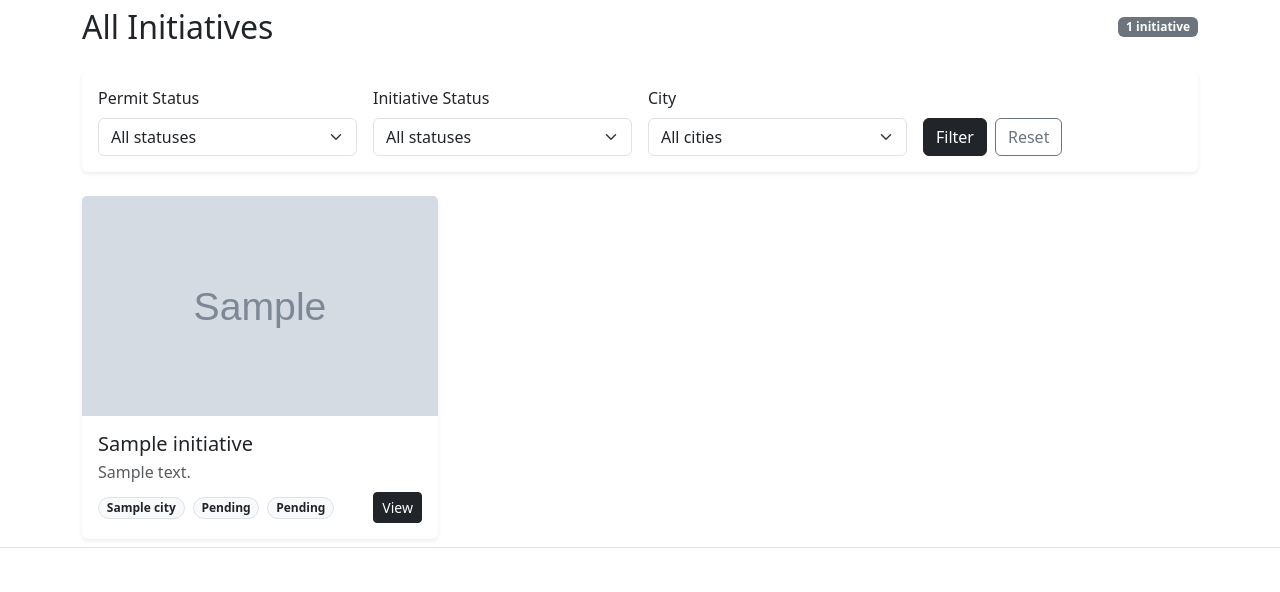
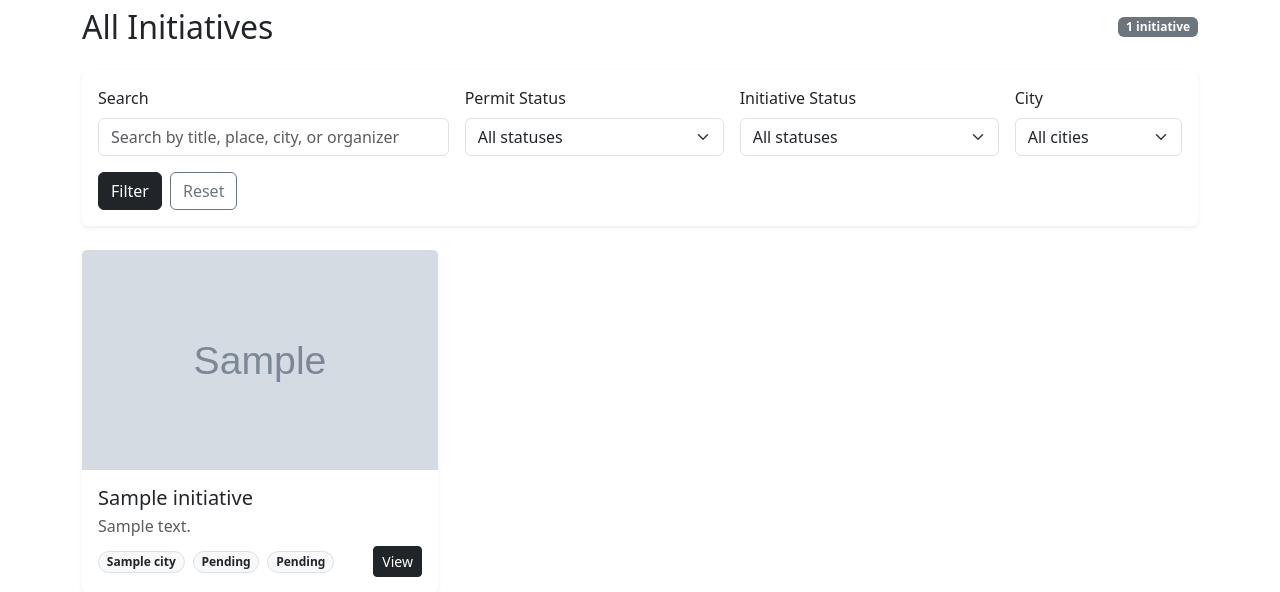
Before and after one commit to FadhelAlmalki/iftar-platform, a Django app: page /initiatives/all/ in a window 1280 px wide. Shown: the part 99-691 px from the top of the page. Run offline with Django 5.2, Linux system fonts and the light colour scheme; tables that the repository leaves empty hold one stand-in row (values such as "Sample post"); grey boxes marked "Sample" are stand-in pictures.

Commit message:
Added fix filter + make a search term functionality + Added on views

```diff
--- a/IftarPlatform/initiatives/templates/initiatives/all_initiatives_filter.html
+++ b/IftarPlatform/initiatives/templates/initiatives/all_initiatives_filter.html
@@ -2,6 +2,13 @@
 <div class="card border-0 shadow-sm mb-4">
     <div class="card-body">
         <form method="get" action="{% url 'initiatives:all_initiatives_view' %}" class="row g-3 align-items-end">
+
+            <div class="col-12 col-md-4">
+                <label for="search" class="form-label">Search</label>
+                <input id="search" type="search" name="search" class="form-control"
+                    placeholder="Search by title, place, city, or organizer"
+                    value="{{ selected_search }}">
+            </div>
 
             <div class="col-12 col-md-3">
                 <label for="permit_status" class="form-label">Permit Status</label>
@@ -23,17 +30,17 @@
                 </select>
             </div>
 
-            <div class="col-12 col-md-3">
+            <div class="col-12 col-md-2">
                 <label for="city" class="form-label">City</label>
                 <select id="city" name="city" class="form-select">
                     <option value="" {% if not selected_city %}selected{% endif %}>All cities</option>
                     {% for city in cities %}
-                    <option value="{{ city.id }}" {% if selected_city == city.id|stringformat:"s" %}selected{%endif %}>{{ city.name }}</option>
+                    <option value="{{ city.id }}" {% if selected_city == city.id|stringformat:"s" %}selected{% endif %}>{{ city.name }}</option>
                     {% endfor %}
                 </select>
             </div>
 
-            <div class="col-12 col-md-3 d-flex gap-2">
+            <div class="col-12 d-flex gap-2 flex-wrap">
                 <button type="submit" class="btn btn-dark">Filter</button>
                 <a href="{% url 'initiatives:all_initiatives_view' %}" class="btn btn-outline-secondary">Reset</a>
             </div>
--- a/IftarPlatform/initiatives/views.py
+++ b/IftarPlatform/initiatives/views.py
@@ -1,5 +1,7 @@
 from django.http import HttpRequest
 from django.shortcuts import render, redirect
+from django.core.paginator import Paginator
+from django.db.models import Q
 from .models import Initiative, City
 from permits.models import Permit
 from django.contrib import messages
@@ -10,14 +12,24 @@ def all_initiatives_view(request: HttpRequest):
     initiatives = Initiative.objects.all().order_by('-created_at')
     cities = City.objects.all().order_by('name')
 
+    search_term = request.GET.get('search', '').strip()
     selected_permit_status = request.GET.get('permit_status', '').strip()
     selected_initiative_status = request.GET.get('initiative_status', '').strip()
     selected_city = request.GET.get('city', '').strip().lower()
 
+    if search_term:
+        initiatives = initiatives.filter(
+            Q(title__icontains=search_term)
+            | Q(description__icontains=search_term)
+            | Q(place__icontains=search_term)
+            | Q(city__name__icontains=search_term)
+            | Q(owner__entity_name__icontains=search_term)
+        )
+
     valid_permit_statuses = [choice[0] for choice in Permit.PermitStatus.choices]
     valid_initiative_statuses = [choice[0] for choice in Initiative.InitiativeStatus.choices]
     if selected_permit_status in valid_permit_statuses:
-        initiatives = initiatives.filter(permit__status=selected_permit_status)
+        initiatives = initiatives.filter(permit__permit_status=selected_permit_status)
 
     if selected_initiative_status in valid_initiative_statuses:
         initiatives = initiatives.filter(init_status=selected_initiative_status)
@@ -29,14 +41,24 @@ def all_initiatives_view(request: HttpRequest):
 
     #initiatives = initiatives.distinct()
 
+    paginator = Paginator(initiatives, 6)
+    page_number = request.GET.get('page')
+    initiatives_page = paginator.get_page(page_number)
+
+    filter_query = request.GET.copy()
+    filter_query.pop('page', None)
+
     context = {
-        'initiatives': initiatives,
+        'initiatives': initiatives_page,
+        'total_initiatives': paginator.count,
         'cities': cities,
         'permit_statuses': Permit.PermitStatus.choices,
         'initiative_statuses': Initiative.InitiativeStatus.choices,
+        'selected_search': search_term,
         'selected_permit_status': selected_permit_status,
         'selected_initiative_status': selected_initiative_status,
         'selected_city': selected_city,
+        'query_string': filter_query.urlencode(),
     }
     return render(request, 'initiatives/all_initiatives.html', context)
 
```
Also changed, not shown: IftarPlatform/initiatives/templates/initiatives/all_initiatives.html (+37 -1 lines), IftarPlatform/media/images/pexels-ahmed-shahwan-954221-2830507.jpg (added), IftarPlatform/media/images/pexels-earth-photart-2149767641-35315918.jpg (added), IftarPlatform/media/images/pexels-farid-najafguliyev-1536807-31763113.jpg (added), IftarPlatform/media/images/pexels-mdamirumar-34744916.jpg (added), IftarPlatform/media/images/pexels-mloky96-35761.jpg (added), IftarPlatform/media/images/pexels-taha-mohammed-1362698068-25839610.jpg (added), 1 other file.
